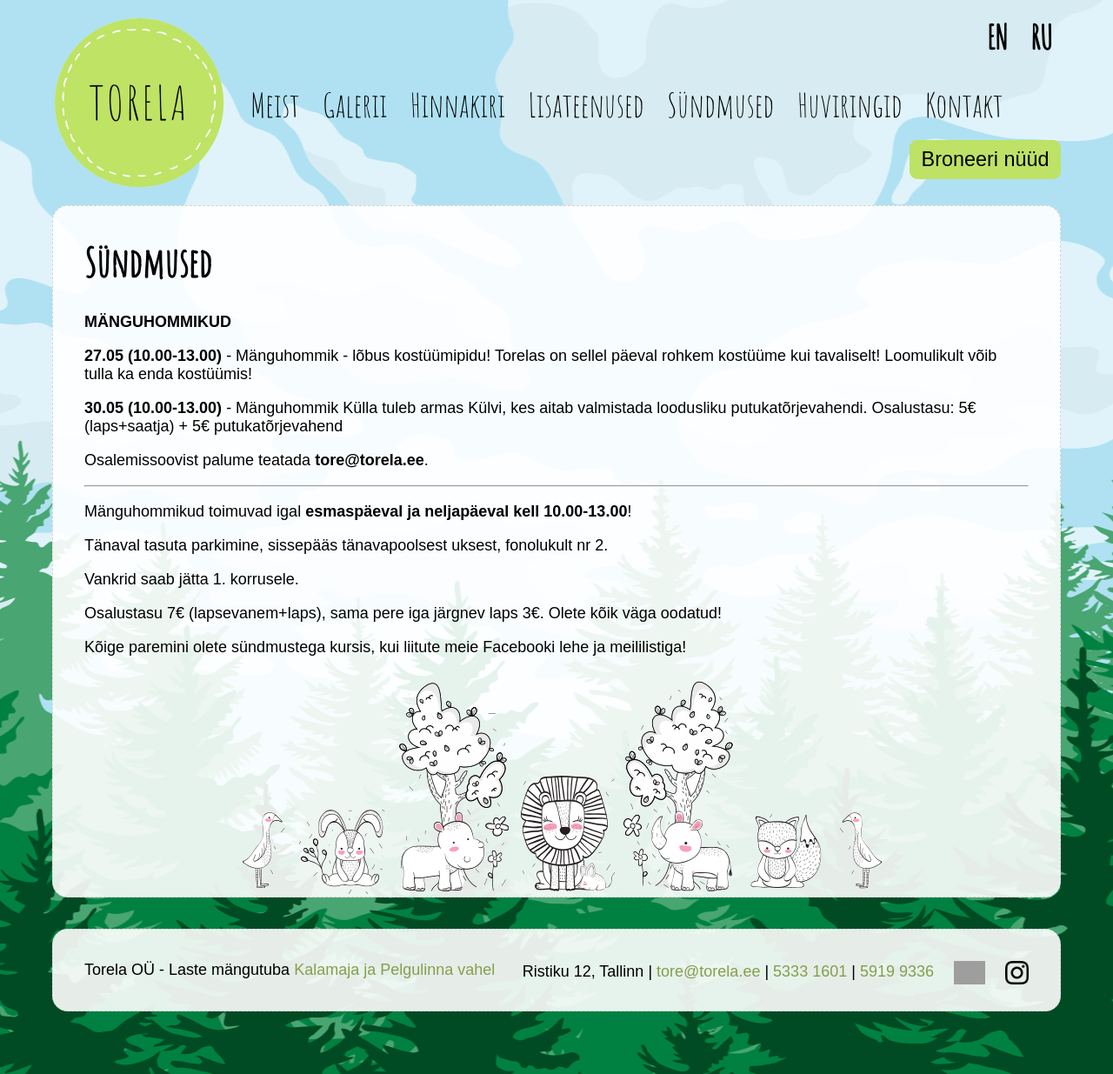
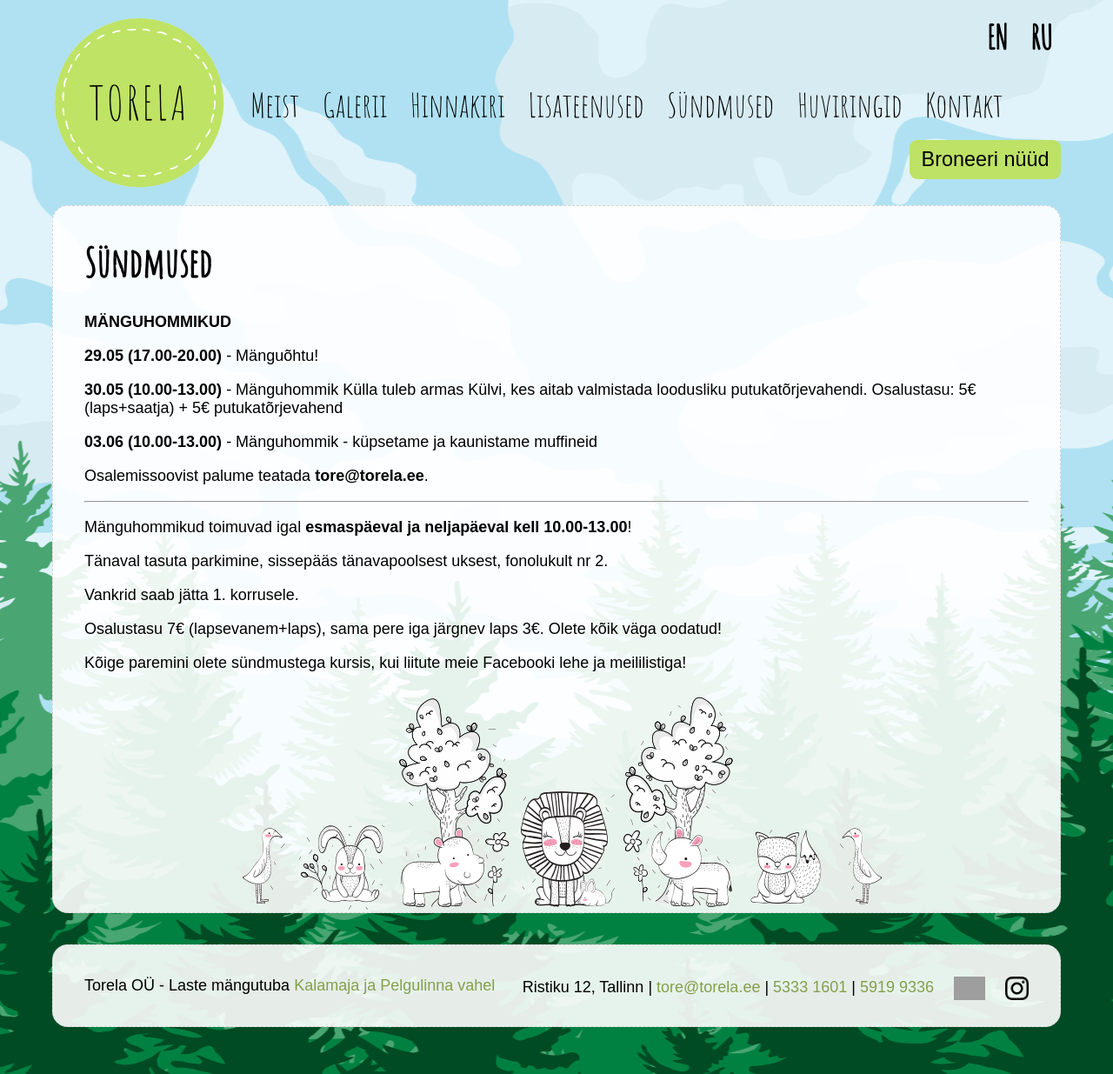
Before and after one commit to mypsik/torela, a Jekyll site: the page built from syndmused/index.md, in a window 1280 px wide. Shown: the whole page at 87% size. Built offline with Jekyll 4.4.1, drawn with Linux system fonts in a browser that asks for light colours; grey boxes are pictures that could not be loaded.

Commit message:
uued üritused

```diff
--- a/syndmused/index.md
+++ b/syndmused/index.md
@@ -9,12 +9,13 @@ ru: /ru/events/
 
 **MÄNGUHOMMIKUD**
 
-**27.05 (10.00-13.00)** - Mänguhommik - lõbus kostüümipidu!
-                          Torelas on sellel päeval rohkem kostüüme kui tavaliselt! Loomulikult võib tulla ka enda kostüümis!
+**29.05 (17.00-20.00)** - Mänguõhtu!
 
 **30.05 (10.00-13.00)** - Mänguhommik
                           Külla tuleb armas Külvi, kes aitab valmistada loodusliku putukatõrjevahendi.
                           Osalustasu: 5€ (laps+saatja) + 5€ putukatõrjevahend
+
+**03.06 (10.00-13.00)** - Mänguhommik - küpsetame ja kaunistame muffineid
 
 
 Osalemissoovist palume teatada **tore@torela.ee**.
```
